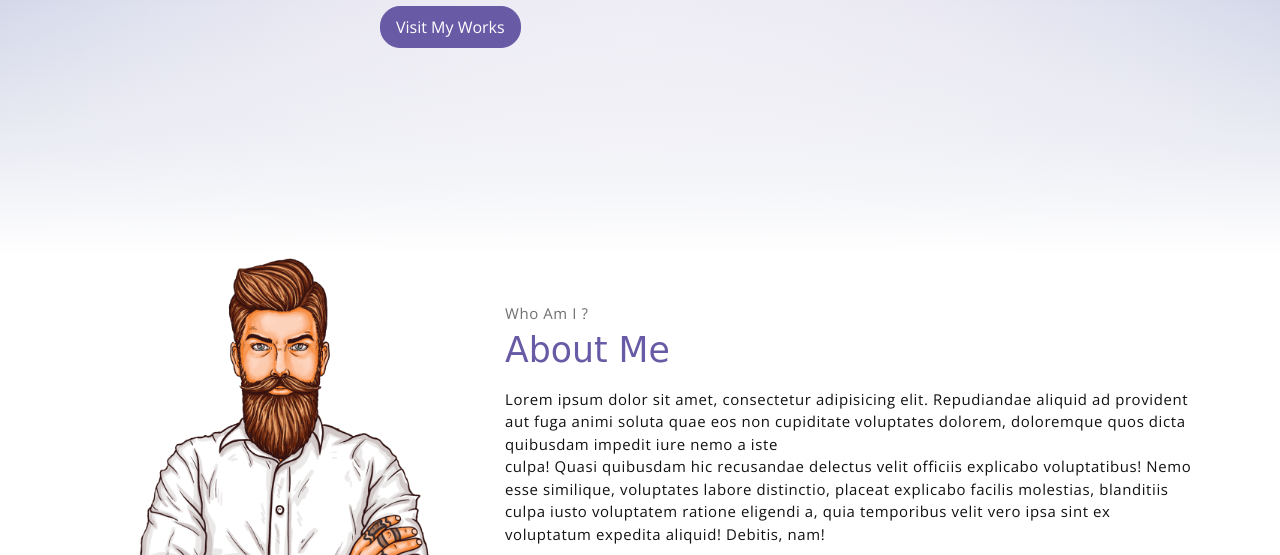
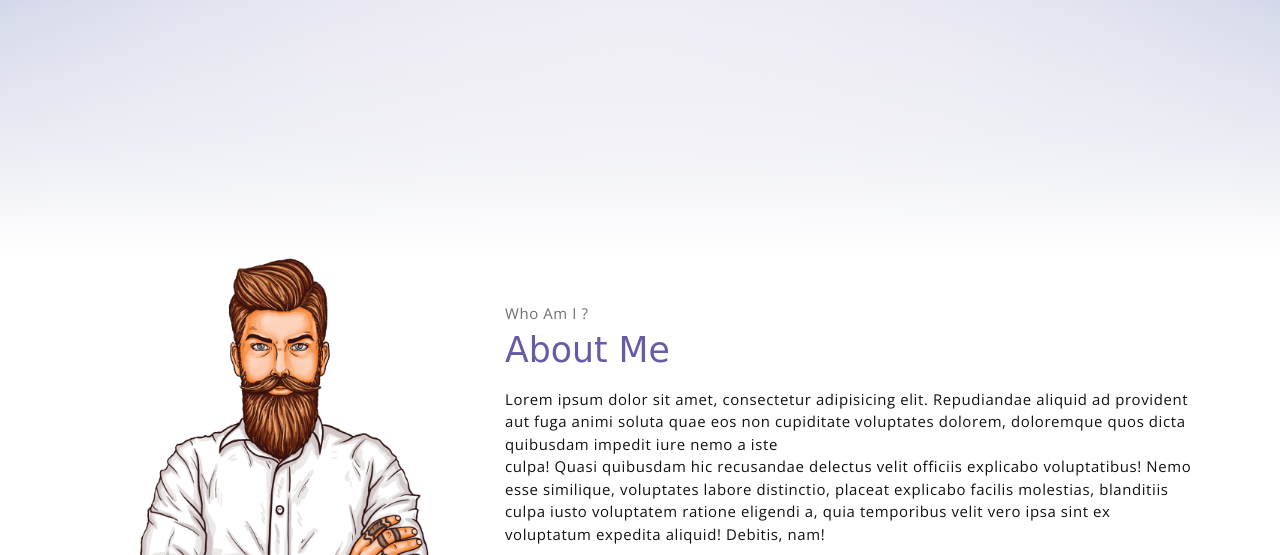
Before and after one commit to rakanugraha18/raka-nugraha, a plain HTML site: page index.html in a window 1280 px wide. Shown: the part 545-1100 px from the top of the page. Drawn offline with nearby package versions, Linux system fonts and the light colour scheme; a web font is replaced by a local one.

Commit message:
Update index.html

```diff
--- a/index.html
+++ b/index.html
@@ -55,7 +55,7 @@
             </h1>
             <p class="header-subtitle">FULL STACK DEVELOPER</p>
 
-            <button class="btn btn-primary">Visit My Works</button>
+            <!-- <button class="btn btn-primary">Visit My Works</button> -->
         </div>
     </header><!-- end of page header -->
 
```
